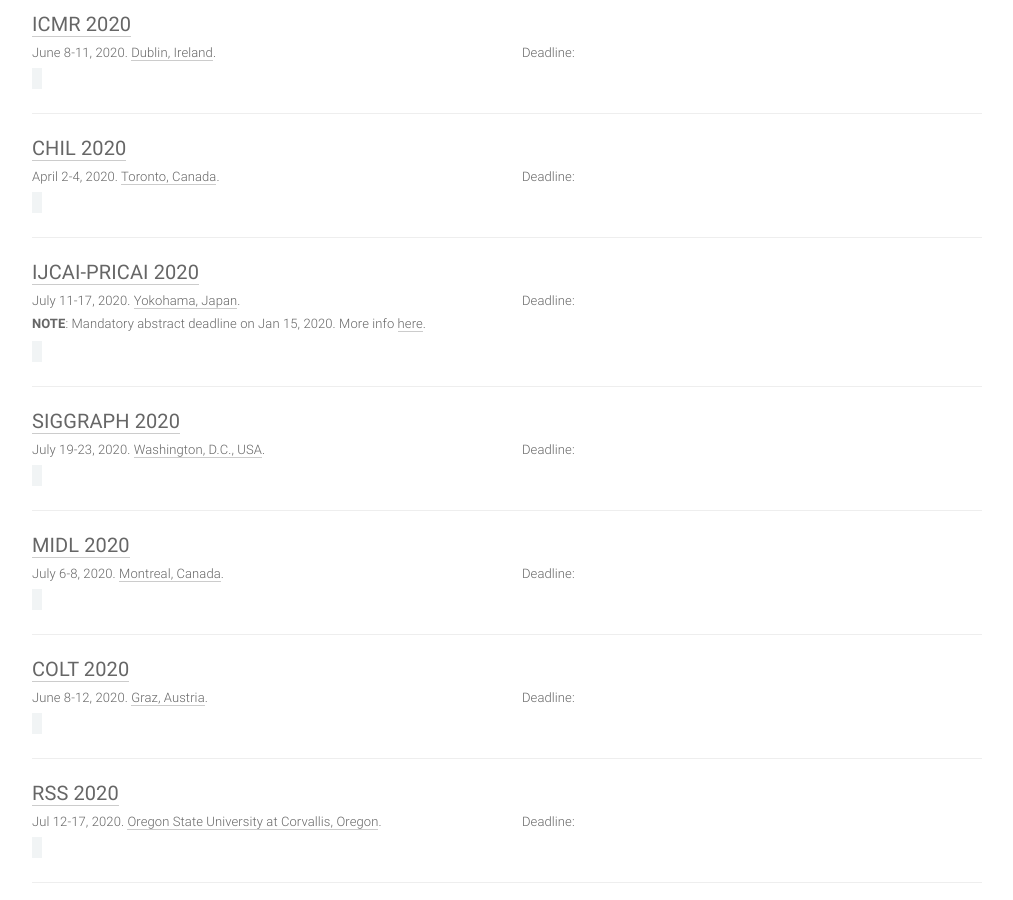
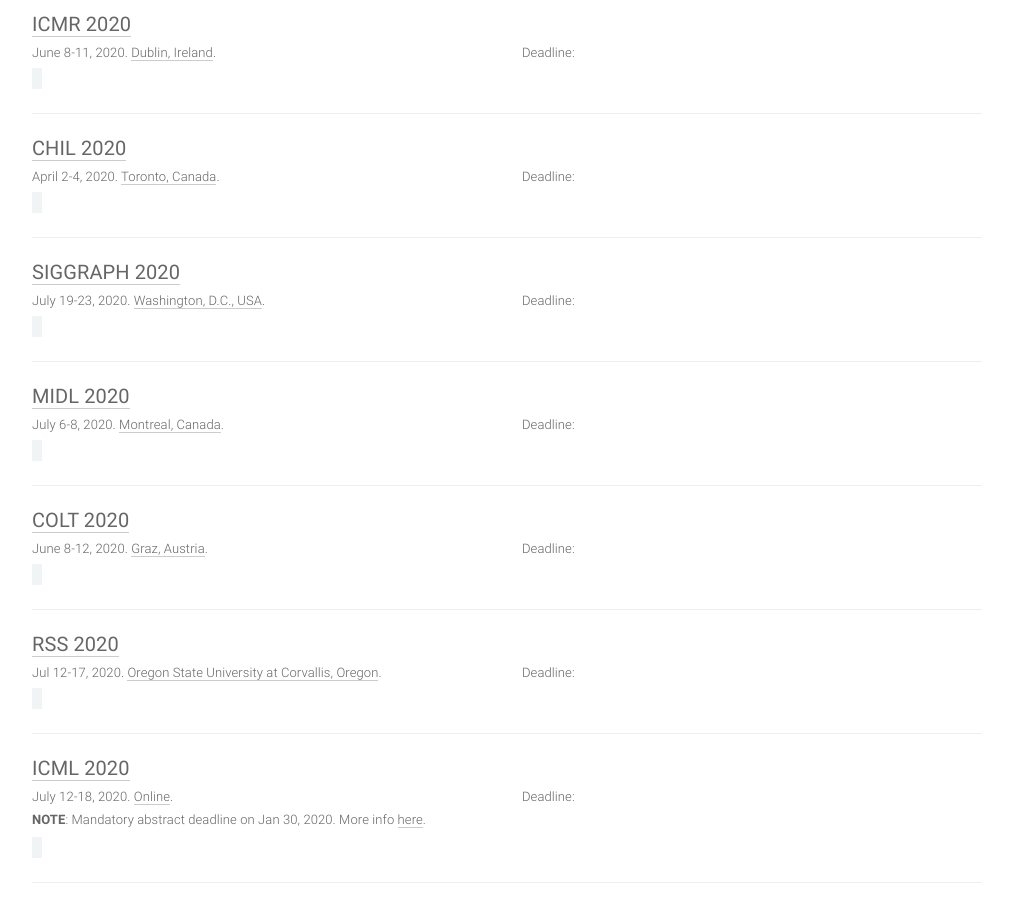
Before and after one commit to paperswithcode/ai-deadlines, a Jekyll site: the page built from index.html, in a window 1280 px wide and 900 px high, scrolled down 2835 px. Shown: the whole window, without its empty margins (133-1146 px from the left). Built offline with Jekyll 4.4.1, drawn with Linux system fonts in a browser that asks for light colours; comment, search, counter and statistics services are not loaded.

Commit message:
Removes IJCAI20

```diff
--- a/_data/conferences.yml
+++ b/_data/conferences.yml
@@ -253,19 +253,6 @@
   date: April 2-4, 2020
   place: Toronto, Canada
   sub: ML
-
-- title: IJCAI-PRICAI
-  hindex: 67
-  year: 2020
-  id: ijcai-pricai20
-  link: https://www.ijcai20.org/
-  deadline: '2020-01-21 23:59:59'
-  abstract_deadline: '2020-01-15 23:59:59'
-  timezone: UTC-12
-  date: July 11-17, 2020
-  place: Yokohama, Japan
-  sub: ML
-  note: '<b>NOTE</b>: Mandatory abstract deadline on Jan 15, 2020. More info <a href=''https://www.ijcai19.org/''>here</a>.'
 
 - title: SIGGRAPH
   hindex: 20
```
